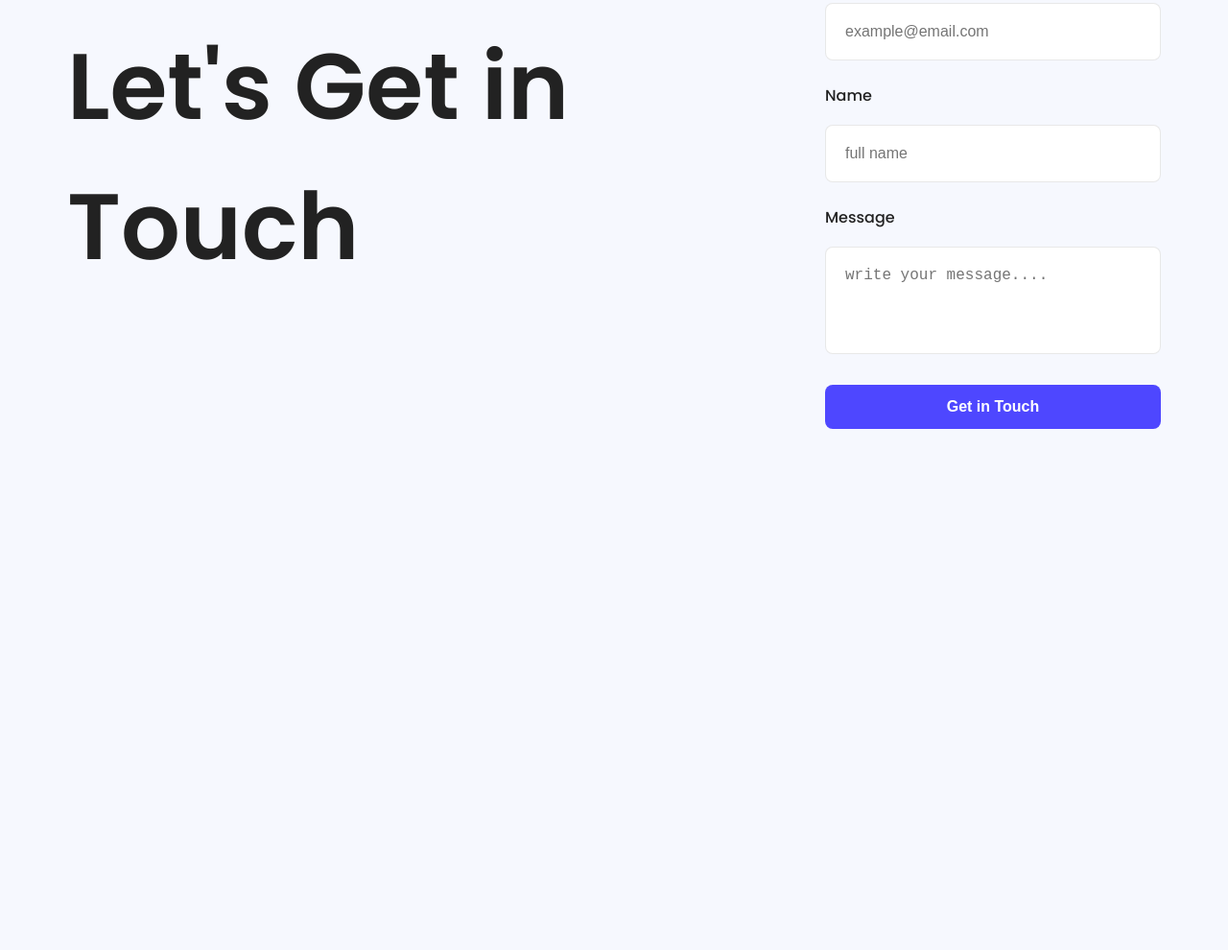
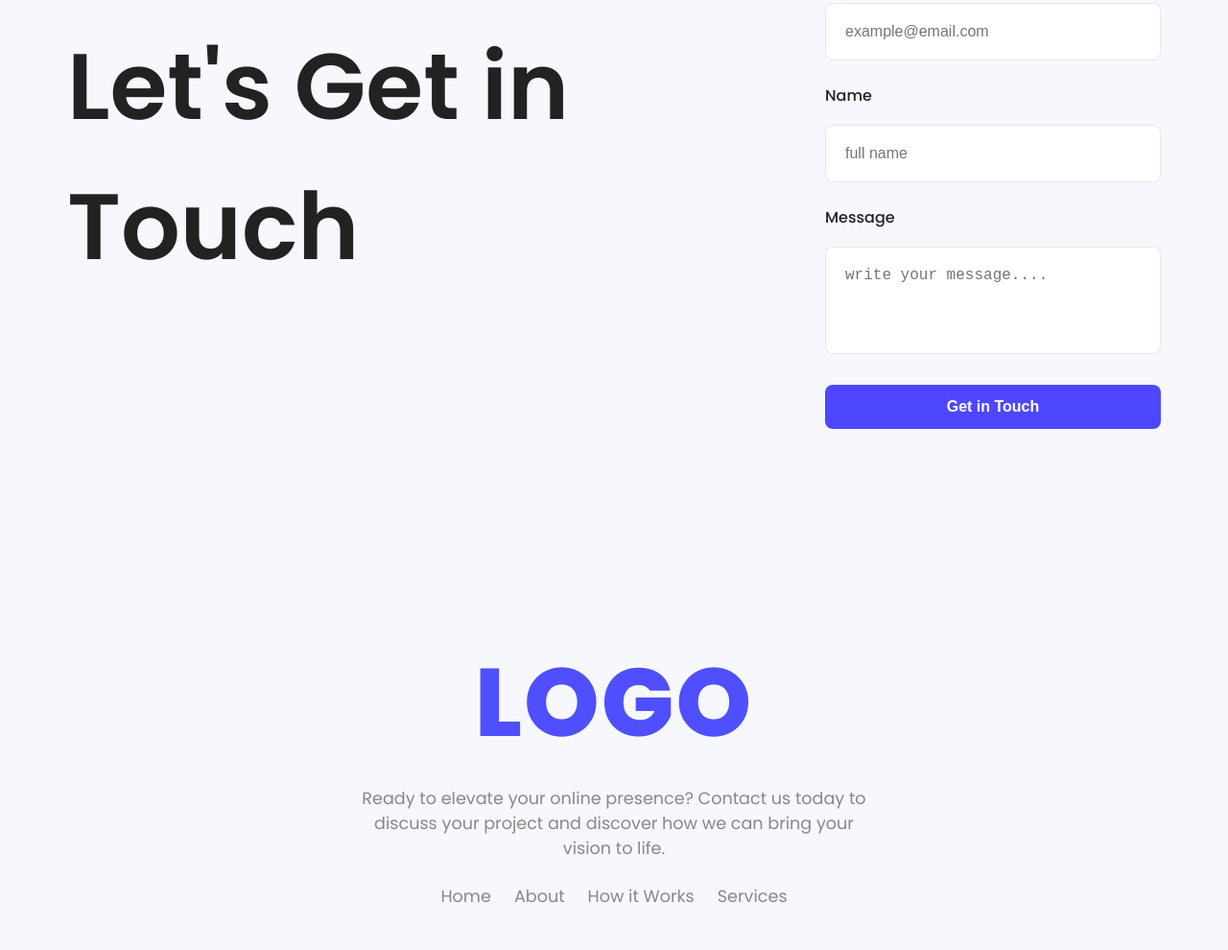
Before and after one commit to mfbhai10/Assignment-1_PH_Rafi, a plain HTML site: page index.html in a window 1280 px wide. Shown: the part 3496-4486 px from the top of the page at 96% size. Before the commit the page ends 4093 px from the top, so only its background shows below. Drawn offline with Linux system fonts and the light colour scheme.

Commit message:
Footer added

```diff
--- a/index.html
+++ b/index.html
@@ -151,5 +151,21 @@
         <button class="btn contact-btn" type="submit">Get in Touch</button>
       </form>
     </section>
+    <!-- Footer -->
+    <footer>
+      <div class="footer-container">
+        <div class="footer-logo">LOGO</div>
+        <div class="footer-subtitle">
+          Ready to elevate your online presence? Contact us today to discuss
+          your project and discover how we can bring your vision to life.
+        </div>
+        <div class="footer-links">
+          <a href="#">Home</a>
+          <a href="#">About</a>
+          <a href="#">How it Works</a>
+          <a href="#">Services</a>
+        </div>
+      </div>
+    </footer>
   </body>
 </html>
--- a/style.css
+++ b/style.css
@@ -339,3 +339,49 @@ body {
   background: var(--btn-color);
   transform: translateY(-2px) scale(1.05);
 }
+/* Footer */
+footer {
+  background: #f6f8fe;
+  padding: 60px 0 40px 0;
+  text-align: center;
+  margin-bottom: 50px;
+}
+
+.footer-container {
+  max-width: 530px;
+  margin: 0 auto;
+  display: flex;
+  flex-direction: column;
+  align-items: center;
+}
+
+.footer-logo {
+  font-size: 100px;
+  font-weight: 800;
+  color: #4f4fff;
+  margin-bottom: 12px;
+  letter-spacing: 2px;
+}
+
+.footer-subtitle {
+  color: #888;
+  font-size: 1.1rem;
+  margin-bottom: 24px;
+}
+
+.footer-links {
+  display: flex;
+  justify-content: center;
+  gap: 24px;
+  flex-wrap: wrap;
+}
+
+.footer-links a {
+  color: #888;
+  text-decoration: none;
+  font-size: 1.1rem;
+  transition: color 0.2s;
+}
+.footer-links a:hover {
+  color: #4f4fff;
+}
```
